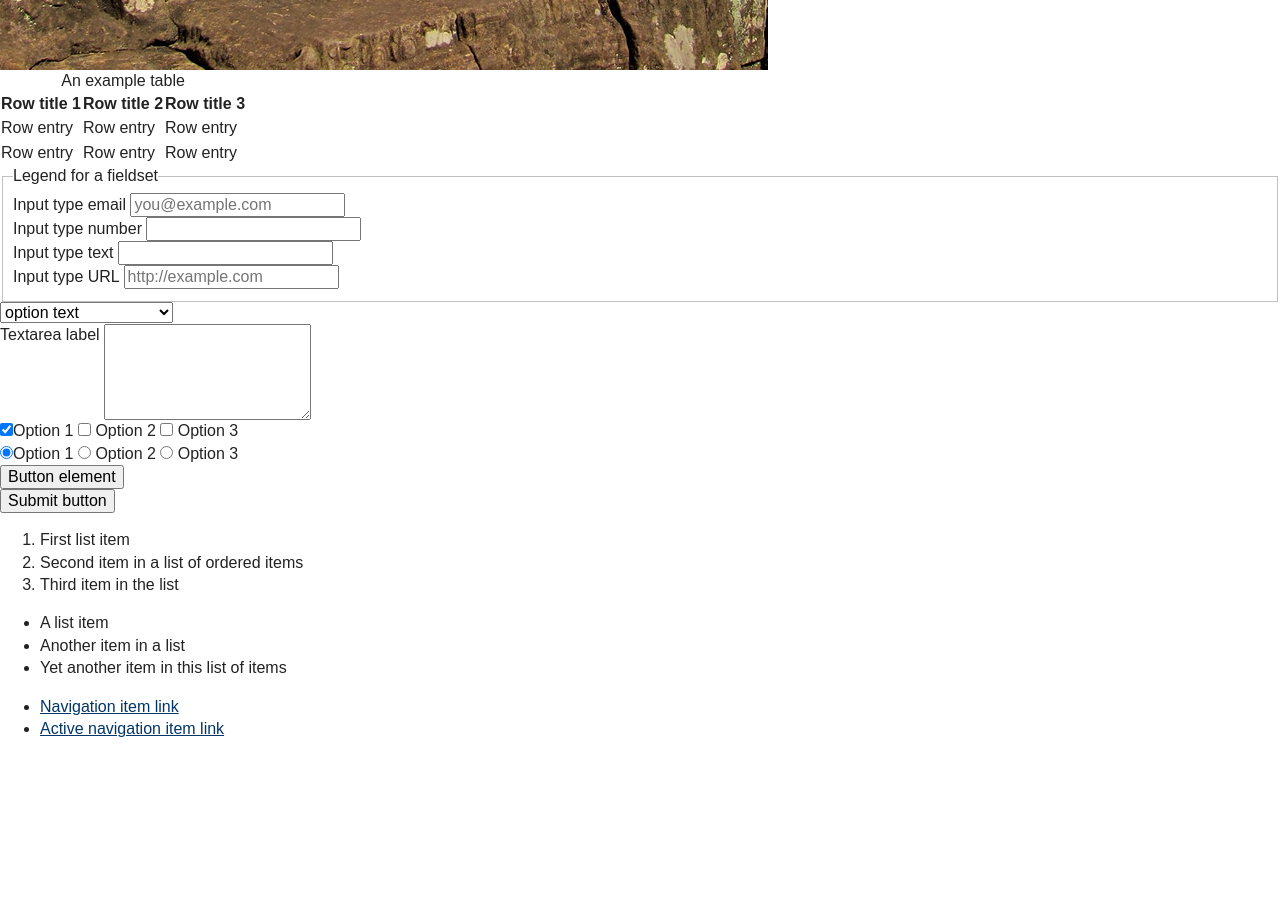
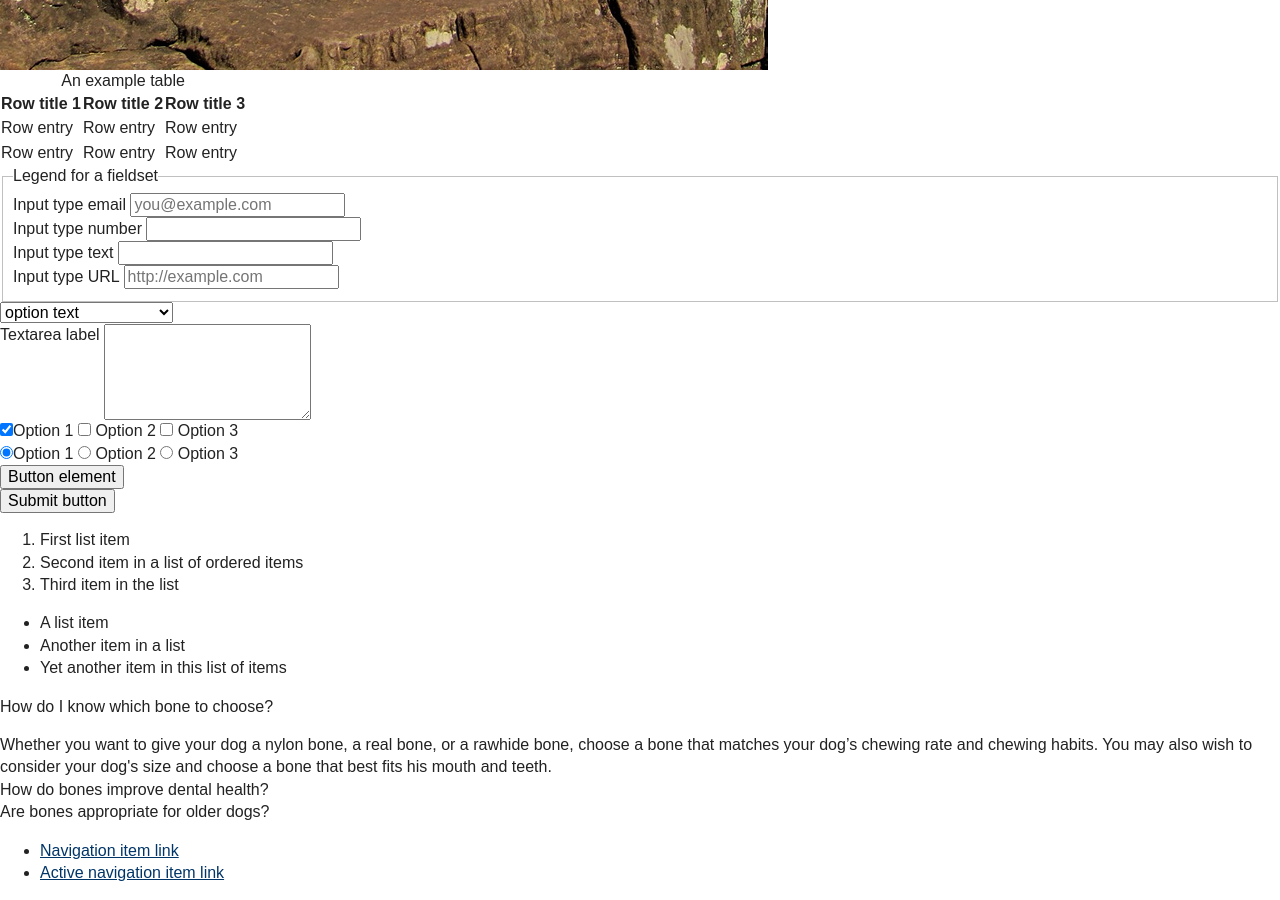
Before and after one commit to SteveBarnett/Front-end-Style-Guide, a Jekyll site: the page built from index.html, in a window 1280 px wide and 900 px high, scrolled down 1853 px. Built offline with Jekyll 4.4.1, drawn with Linux system fonts in a browser that asks for light colours; Markdown is read by kramdown in place of the engine named in the settings; before the commit the page ends 2609 px from its top, so only the background shows below that.

Commit message:
Added details / summary

```diff
--- /dev/null
+++ b/_includes/details-summary.html
@@ -0,0 +1,14 @@
+<div class="details module">
+  <details open>
+    <summary>How do I know which bone to choose?</summary>
+    <p>Whether you want to give your dog a nylon bone, a real bone, or a rawhide bone, choose a bone that matches your dog&#8217;s chewing rate and chewing habits. You may also wish to consider your dog's size and choose a bone that best fits his mouth and teeth.</p>
+  </details>
+  <details>
+    <summary>How do bones improve dental health?</summary>
+    <p>When your dog chews on bones, the chewing action scrapes away plaque, controls tartar build up, and helps stimulate gums. This diminishes bad breath, keeps teeth whiter, and reduces the risk of potentially serious dental problems.</p>
+  </details>
+  <details>
+    <summary>Are bones appropriate for older dogs?</summary>
+    <p>Provided that your older dog has healthy teeth, bones are extremely appropriate. Bones provide entertainment and mental stimulation that can be very beneficial to older dogs &#8211; especially those who are not extremely active.</p>
+  </details>
+</div><!--/.faq-->
--- a/_layouts/default.html
+++ b/_layouts/default.html
@@ -70,6 +70,9 @@
 
         {% include list-ordered.html %}
         {% include list-unordered.html %}
+
+        {% include details-summary.html %}
+
       </main>
 
       {% include footer.html %}
```
